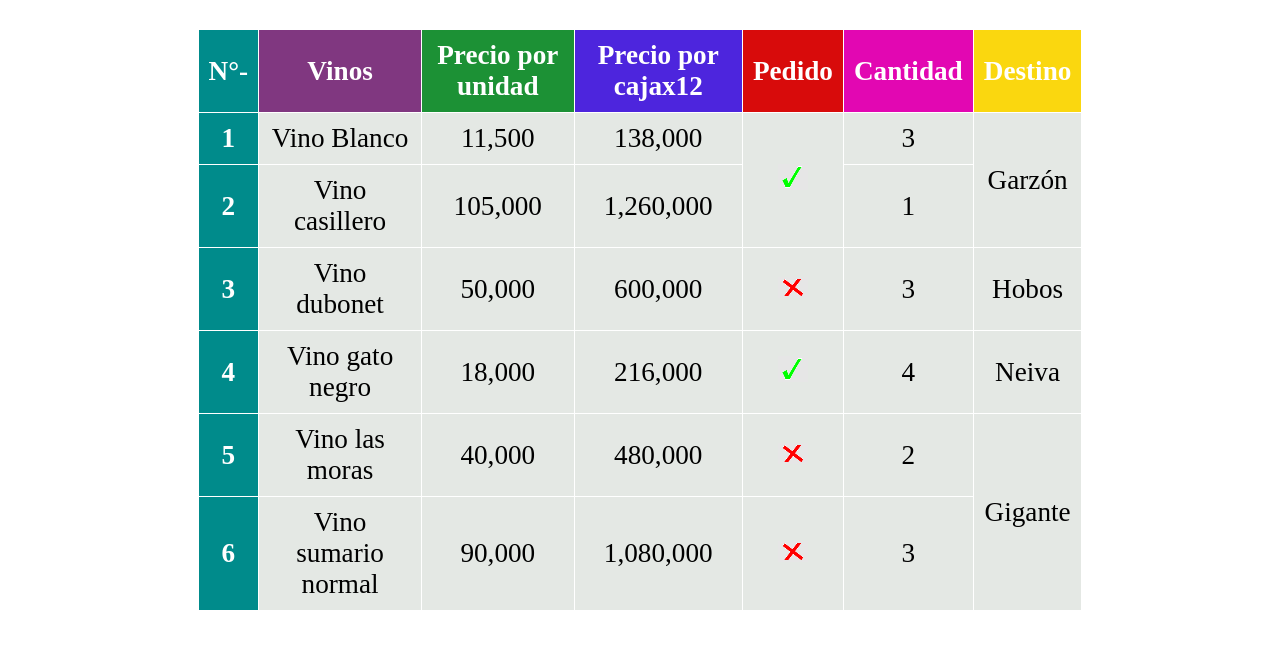
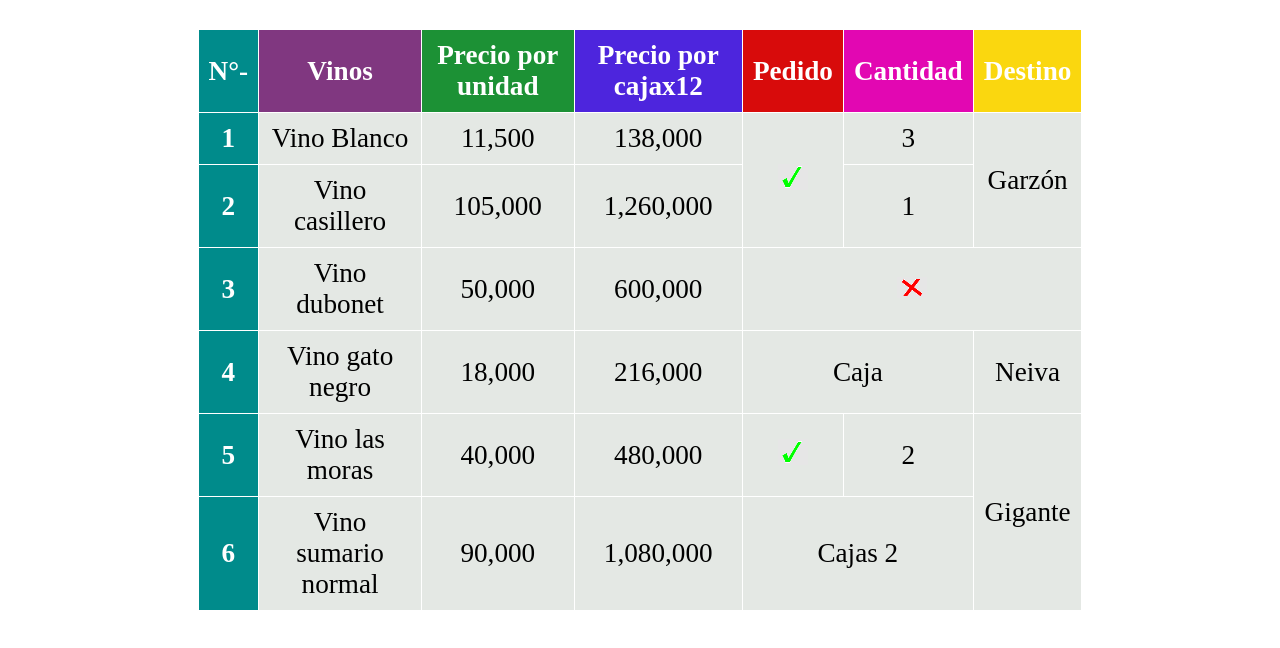
Before and after one commit to maryury-sabi/ADSI-2236074M, a plain HTML site: page tablas.html in a window 1280 px wide. Shown: the part 112-760 px from the top of the page. Drawn offline with Linux system fonts and the light colour scheme.

Commit message:
add cambios

```diff
--- a/tablas.html
+++ b/tablas.html
@@ -55,9 +55,9 @@
        <td>Vino dubonet</td>
        <td>50,000</td>
        <td>600,000</td>
-       <td><img src="img/descarga1 30x21. png.png" alt="descarga1"></td>
-       <td>3</td>
-       <td>Hobos</td>
+       <td colspan="3"><img src="img/descarga1 30x21. png.png" alt="descarga1"></td>
+
+
       </tr>
 
 
@@ -66,8 +66,7 @@
         <td>Vino gato negro</td>
         <td>18,000</td>
         <td>216,000</td>
-        <td><img src="img/descarga 30x26.png" alt="descarga"></td>
-        <td>4</td>
+        <td colspan="2"> Caja</td>
         <td>Neiva</td>
     </tr>
 
@@ -76,7 +75,7 @@
         <td>Vino las moras</td>
         <td>40,000</td>
         <td>480,000</td>
-        <td><img src="img/descarga1 30x21. png.png" alt="descarga1"> </td>
+        <td><img src="img/descarga 30x26.png" alt="descarga"> </td>
         <td>2</td>
         <td rowspan="2">Gigante</td>
 
@@ -88,8 +87,8 @@
         <td>Vino sumario normal</td>
         <td> 90,000</td>
         <td>1,080,000</td>
-        <td><img src="img/descarga1 30x21. png.png" alt="descarga1"></td>
-        <td>3</td>
+        <td colspan="2">  Cajas 2</td>
+
 
 
     </tr>
```
